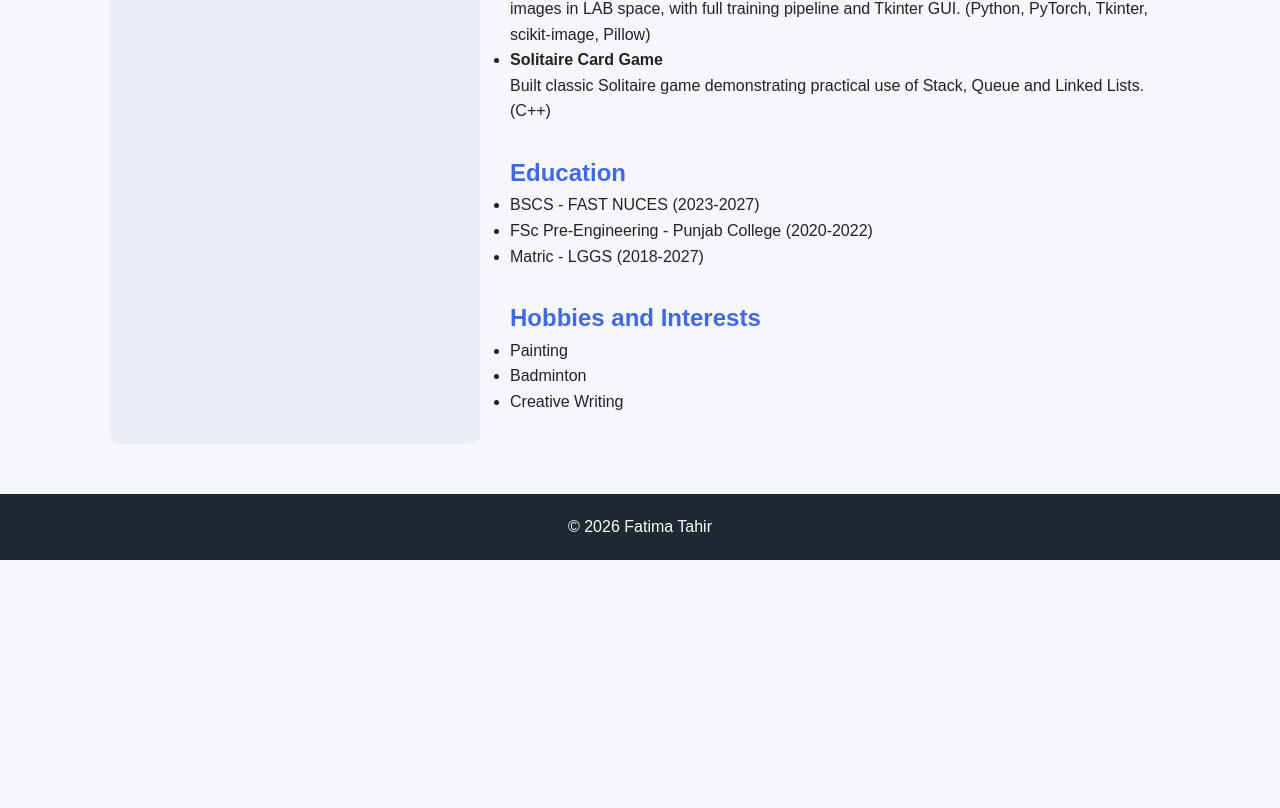
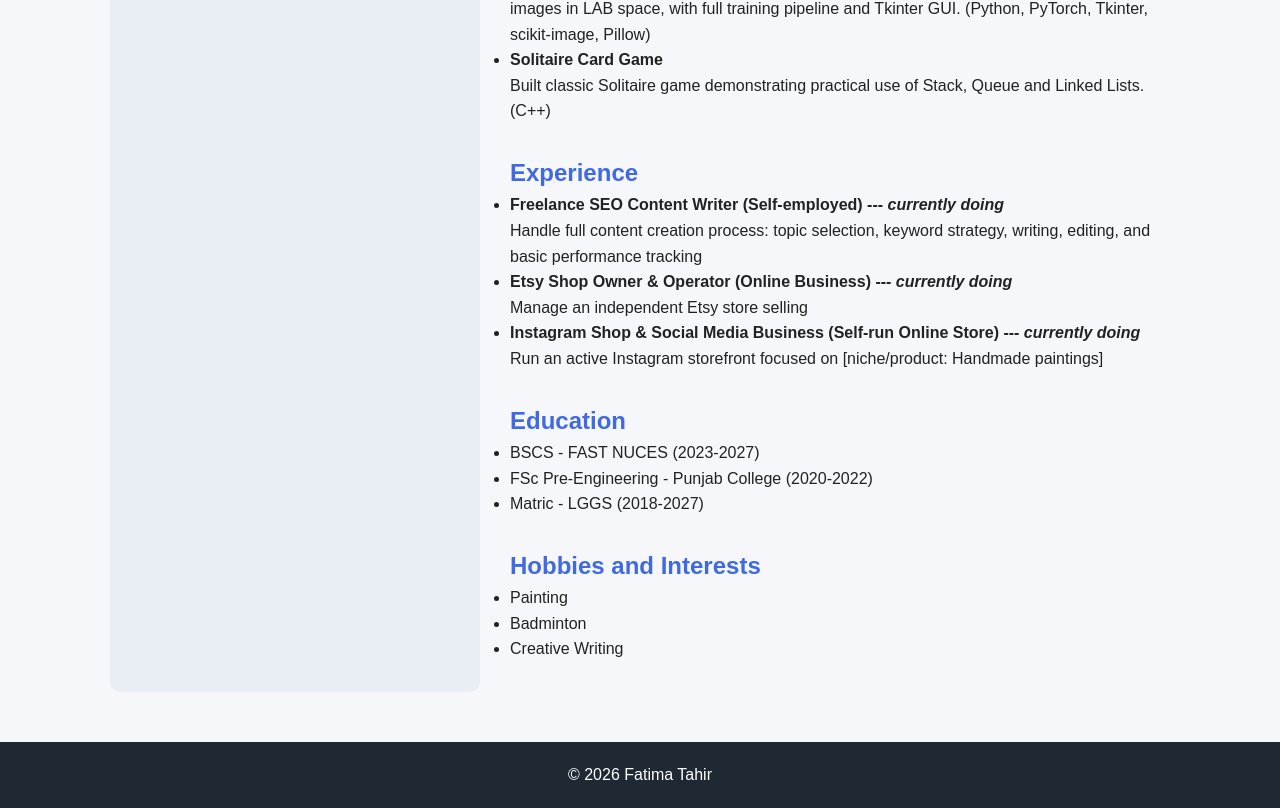
Before and after one commit to fatimatahir799/my-cv-website, a plain HTML site: page index.html in a window 1280 px wide. Shown: the part 1011-1819 px from the top of the page. Before the commit the page ends 1571 px from the top, so only its background shows below. Drawn offline with Linux system fonts and the light colour scheme.

Commit message:
Update: some code lines

```diff
--- a/index.html
+++ b/index.html
@@ -108,6 +108,30 @@
         </ul>
     </section>
 
+    <section class="experience">
+    <h2><span style="color: royalblue;">Experience</span></h2>
+    <ul>
+    <li> <strong>Freelance SEO Content Writer (Self-employed) ---<i> currently doing</i></strong>
+    <p>
+    Handle full content creation process: topic selection, keyword strategy, writing, editing, and basic performance tracking
+    </p>
+    </li>
+
+    <li> <strong>Etsy Shop Owner & Operator (Online Business) ---<i> currently doing</i></strong>
+    <p>
+        Manage an independent Etsy store selling
+    </p>
+    </li>
+
+    <li> <strong>Instagram Shop & Social Media Business (Self-run Online Store) ---<i> currently doing</i></strong>
+    <p>
+        Run an active Instagram storefront focused on [niche/product: Handmade paintings]
+    </p>
+    </li>
+
+</ul>
+</section>
+
     <section>
         <h2><span class="highlight">Education</span></h2>
         <ul>
```
Also changed, not shown: css/style.css (+0 -12 lines).
